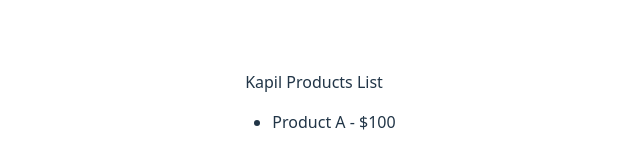
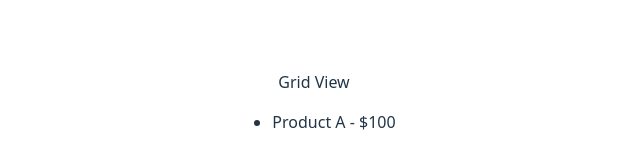
Before and after one commit to kapilelc/comm3, a React (Vite) app: page / in a window 1280 px wide. Shown: the part 298-458 px from the top of the page, without its empty margins (326-966 px from the left). Built offline with nearby package versions, Linux system fonts and the light colour scheme.

Commit message:
Update ProductList.tsx

```diff
--- a/src/components/ProductList.tsx
+++ b/src/components/ProductList.tsx
@@ -3,7 +3,7 @@ import type { Product } from '../types/product';
 
 export const ProductList: React.FC<{ products: Product[] }> = ({ products }) => {
   return (
-    <><p>Kapil Products List</p><ul>
+    <><p>Grid View</p><ul>
           {products.map((product) => (
               <li key={product.id}>
                   {product.name} - ${product.price}
```
